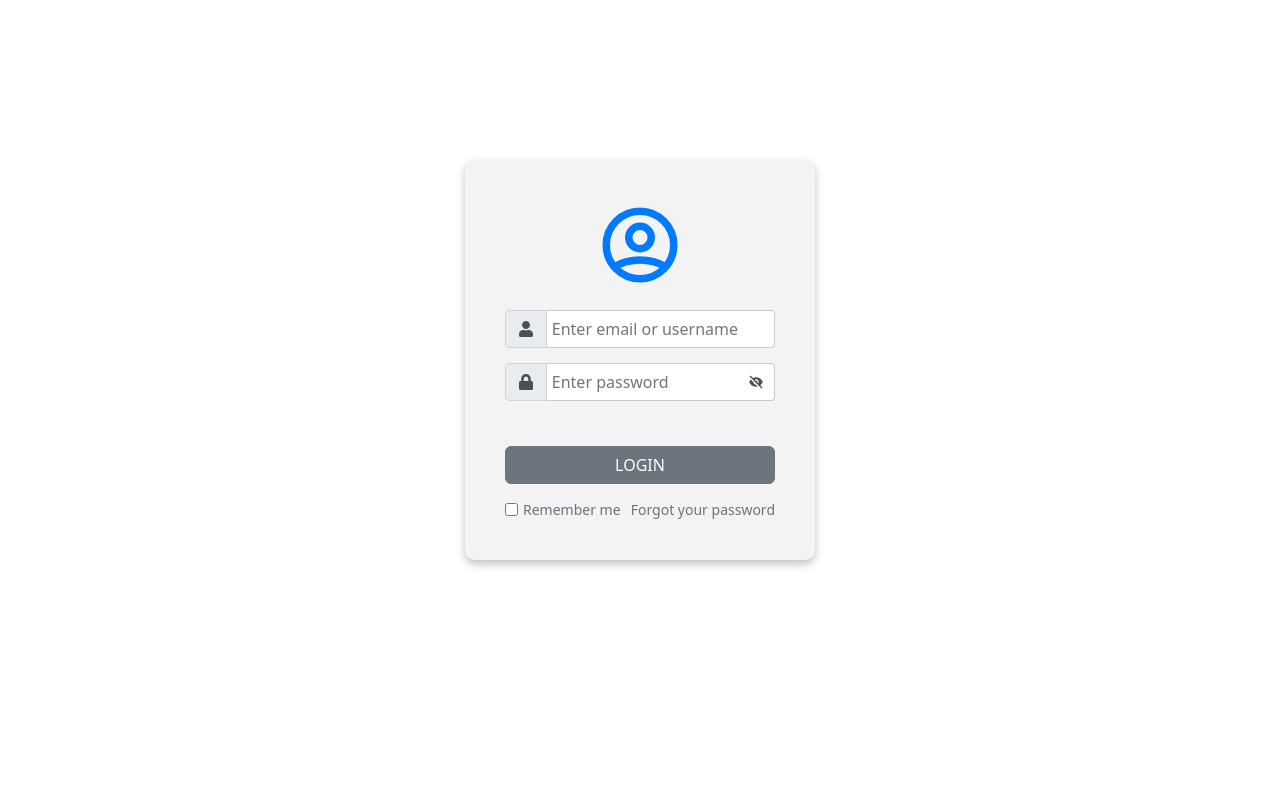
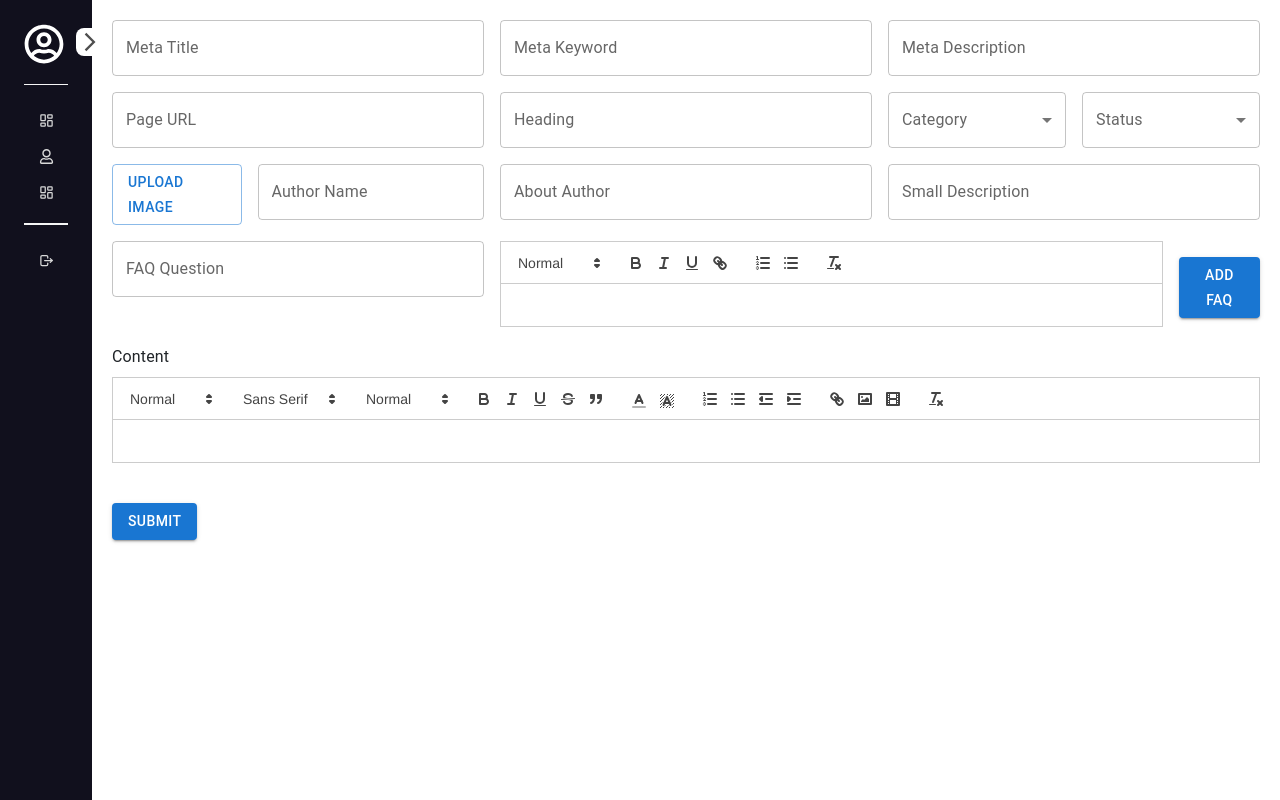
Before and after one commit to suryamani1kumar/admincrm, a React (Vite) app: page /blog/addblog in a window 1280 px wide. Before the commit this address led to /. Built offline with nearby package versions, Linux system fonts and the light colour scheme.

Commit message:
add material ui component

```diff
--- a/package.json
+++ b/package.json
@@ -10,6 +10,9 @@
     "preview": "vite preview"
   },
   "dependencies": {
+    "@emotion/react": "^11.14.0",
+    "@emotion/styled": "^11.14.0",
+    "@mui/material": "^7.0.2",
     "axios": "^1.7.9",
     "bootstrap": "^5.3.3",
     "js-cookie": "^3.0.5",
--- a/src/App.jsx
+++ b/src/App.jsx
@@ -6,7 +6,7 @@ import { protectedRoutes, publicRoutes } from './utils/routes';
 import Cookies from 'js-cookie';
 
 function App() {
-  const [isAuthenticated, setIsAuthenticated] = useState(false);
+  const [isAuthenticated, setIsAuthenticated] = useState(true);
   const [isSidebarActive, setIsSidebarActive] = useState(true);
   useEffect(() => {
     const access_token = Cookies.get('a_token');
--- a/src/component/textEditor/TextEditor.jsx
+++ b/src/component/textEditor/TextEditor.jsx
@@ -1,13 +1,14 @@
 import 'react-quill/dist/quill.snow.css';
 import ReactQuill from 'react-quill';
 import {
+  Box,
   Button,
-  Col,
-  Container,
-  Form,
-  Row,
-  FloatingLabel,
-} from 'react-bootstrap';
+  Grid,
+  TextField,
+  MenuItem,
+  Typography,
+} from '@mui/material';
+import React from 'react';
 import { Editorformats, Editormodules } from '../Data';
 
 const TextEditor = ({ blogForm, setBlogFrom, sumbit }) => {
@@ -42,197 +43,201 @@ const TextEditor = ({ blogForm, setBlogFrom, sumbit }) => {
   };
 
   return (
-    <Container>
-      <Form onSubmit={sumbit}>
-        <Row className="mb-3">
-          <Col>
-            <Form.Group>
-              <Form.Label>Meta Title</Form.Label>
-              <Form.Control
-                placeholder="meta title"
+    <Box component="form" onSubmit={sumbit} noValidate>
+      <Grid container spacing={2}>
+        <Grid size={{ xs: 12, md: 4, lg: 4 }}>
+          <TextField
+            label="Meta Title"
+            fullWidth
             name="metaTitle"
-                type="text"
             value={blogForm.metaTitle}
             onChange={handleblogForm}
+            placeholder="Meta Title"
           />
-            </Form.Group>
-          </Col>
-          <Col>
-            <Form.Group>
-              <Form.Label>Meta Keyword</Form.Label>
-              <Form.Control
-                placeholder="meta keyword"
+        </Grid>
+        <Grid size={{ xs: 12, md: 4, lg: 4 }}>
+          <TextField
+            label="Meta Keyword"
+            fullWidth
             name="metaKeyword"
-                type="text"
             value={blogForm.metaKeyword}
             onChange={handleblogForm}
+            placeholder="Meta Keyword"
           />
-            </Form.Group>
-          </Col>
-        </Row>
-        <Row className="mb-3">
-          <Col>
-            <Form.Group>
-              <Form.Label>Meta Description</Form.Label>
-              <Form.Control
-                placeholder="meta description"
+        </Grid>
+
+        <Grid size={{ xs: 12, md: 4, lg: 4 }}>
+          <TextField
+            label="Meta Description"
+            fullWidth
             name="metaDescription"
-                type="text"
             value={blogForm.metaDescription}
             onChange={handleblogForm}
+            placeholder="Meta Description"
           />
-            </Form.Group>
-          </Col>
-          <Col>
-            <Form.Group>
-              <Form.Label>PageUrl</Form.Label>
-              <Form.Control
-                placeholder="pageUrl"
+        </Grid>
+        <Grid size={{ xs: 12, md: 4, lg: 4 }}>
+          <TextField
+            label="Page URL"
+            fullWidth
             name="pageUrl"
-                type="text"
             value={blogForm.pageUrl}
             onChange={handleblogForm}
+            placeholder="Page URL"
           />
-            </Form.Group>
-          </Col>
-        </Row>
-        <Row className="mb-3">
-          <Col>
-            <Row>
-              <Col>
-                <Form.Label>Category</Form.Label>
-                <Form.Select
+        </Grid>
+        <Grid size={{ xs: 12, md: 4, lg: 4 }}>
+          <TextField
+            label="Heading"
+            fullWidth
+            name="heading"
+            value={blogForm.heading}
+            onChange={handleblogForm}
+            placeholder="Heading"
+          />
+        </Grid>
+        <Grid size={{ xs: 12, md: 4, lg: 2 }}>
+          <TextField
+            select
+            label="Category"
+            fullWidth
             name="category"
-                  id="category"
             value={blogForm.category}
             onChange={handleblogForm}
           >
-                  <option>select menu</option>
-                  <option value="travel">travel</option>
-                  <option value="food">food</option>
-                </Form.Select>
-              </Col>
-              <Col>
-                <Form.Label>Status</Form.Label>
-                <Form.Select
+            <MenuItem value="">Select menu</MenuItem>
+            <MenuItem value="travel">Travel</MenuItem>
+            <MenuItem value="food">Food</MenuItem>
+          </TextField>
+        </Grid>
+
+        <Grid size={{ xs: 12, md: 4, lg: 2 }}>
+          <TextField
+            select
+            label="Status"
+            fullWidth
             name="active"
-                  id="active"
             value={blogForm.active}
             onChange={handleblogForm}
           >
-                  <option>select menu</option>
-                  <option value="true">Active</option>
-                  <option value="false">inActive</option>
-                </Form.Select>
-              </Col>
-            </Row>{' '}
-          </Col>
-          <Col>
-            <Form.Group>
-              <Form.Label>Image</Form.Label>
-              <Form.Control placeholder="Image" type="file" />
-            </Form.Group>
-          </Col>
-        </Row>
-        <Row className="mb-3">
-          <Col>
-            <Form.Group>
-              <Form.Label>Heading</Form.Label>
-              <Form.Control
-                placeholder="Heading"
-                name="heading"
-                type="text"
-                value={blogForm.heading}
+            <MenuItem value="">Select menu</MenuItem>
+            <MenuItem value="true">Active</MenuItem>
+            <MenuItem value="false">Inactive</MenuItem>
+          </TextField>
+        </Grid>
+
+        <Grid size={{ xs: 12, md: 4, lg: 1.5 }}>
+          <Button variant="outlined" component="label" fullWidth>
+            Upload Image
+            <input hidden type="file" name="image" />
+          </Button>
+        </Grid>
+        <Grid size={{ xs: 12, md: 4, lg: 2.5 }}>
+          <TextField
+            label="Author Name"
+            fullWidth
+            name="authorName"
+            value={blogForm.authorName}
             onChange={handleblogForm}
+            placeholder="Author Name"
           />
-            </Form.Group>
-          </Col>
-          <Col>
-            <Form.Label>Description</Form.Label>
-            <Form.Control
-              as="textarea"
-              placeholder="Description"
+        </Grid>
+
+        <Grid size={{ xs: 12, md: 4, lg: 4 }}>
+          <TextField
+            label="About Author"
+            fullWidth
+            multiline
+            minRows={1}
+            name="authorDescription"
+            value={blogForm.authorDescription}
+            onChange={handleblogForm}
+            placeholder="About Author"
+          />
+        </Grid>
+        <Grid size={{ xs: 12, md: 4, lg: 4 }}>
+          <TextField
+            label="Small Description"
+            fullWidth
             name="smallDescription"
-              style={{ height: '50px' }}
+            multiline
+            minRows={1}
             value={blogForm.smallDescription}
             onChange={handleblogForm}
+            placeholder="Description"
           />
-          </Col>
-        </Row>
-        <Row className="mb-3">
-          <Col>
+        </Grid>
+
+        {blogForm.faqs.map((faqitem, i) => (
+          <React.Fragment key={i}>
+            <Grid size={{ xs: 12, md: 4, lg: 4 }}>
+              <TextField
+                label="FAQ Question"
+                fullWidth
+                value={faqitem.ques}
+                onChange={(e) => handlefaqs(e.target.value, 'ques', i)}
+                placeholder="FAQ Question"
+              />
+            </Grid>
+
+            <Grid size={{ xs: 12, md: 4, lg: 7 }}>
+              <ReactQuill
+                value={faqitem.ans}
+                onChange={(e) => handlefaqs(e, 'ans', i)}
+              />
+            </Grid>
+
+            {blogForm.faqs.length > 1 && (
+              <Grid size={{ xs: 12, md: 4, lg: 1}}>
+                <Button
+                  variant="contained"
+                  color="error"
+                  onClick={() => handledeleteFAQ(i)}
+                  sx={{ mt: 2 }}
+                >
+                  Delete
+                </Button>
+              </Grid>
+            )}
+          </React.Fragment>
+        ))}
+
+        <Grid size={{ xs: 12, md: 4, lg: 1}}>
+          <Button
+            variant="contained"
+            onClick={handlemoreFAQ}
+            sx={{ mt: 2 }}
+          >
+            Add FAQ
+          </Button>
+        </Grid>
+        <Grid size={12}>
+          <Typography variant="subtitle1" gutterBottom>
+            Content
+          </Typography>
           <ReactQuill
             value={blogForm.content}
-              onChange={(value) => setBlogFrom({ ...blogForm, content: value })}
+            onChange={(value) =>
+              setBlogFrom({ ...blogForm, content: value })
+            }
             formats={Editorformats}
             modules={Editormodules}
           />
-          </Col>
-        </Row>
-        <Row className="mb-3">
-          <Col>
-            <Form.Group>
-              <Form.Label>Author Name</Form.Label>
-              <Form.Control
-                placeholder="Author Name"
-                name="authorName"
-                type="text"
-                value={blogForm.authorName}
-                onChange={handleblogForm}
-              />
-            </Form.Group>
-          </Col>
-          <Col>
-            <FloatingLabel controlId="floatingTextarea2" label="About Author">
-              <Form.Control
-                as="textarea"
-                placeholder="About Author comment"
-                style={{ height: '100px' }}
-                value={blogForm.authorDescription}
-                onChange={handleblogForm}
-              />
-            </FloatingLabel>
-          </Col>
-        </Row>
-        {blogForm.faqs.map((faqitem, i) => (
-          <Row className="mb-3" key={i}>
-            <Col>
-              <Form.Group>
-                <Form.Label>FAQS Question</Form.Label>
-                <Form.Control
-                  placeholder="FAQS Question"
-                  name="faqs"
-                  type="text"
-                  value={faqitem.ques}
-                  onChange={(e) => handlefaqs(e.target.value, 'ques', i)}
-                />
-              </Form.Group>
-            </Col>
+        </Grid>
 
-            <Col>
-              <ReactQuill
-                value={faqitem.ans}
-                onChange={(e) => handlefaqs(e.target.value, 'ans', i)}
-              />
-            </Col>
-            {blogForm.faqs.length > 1 && (
-              <Col xs lg="1">
+        <Grid item xs={12}>
           <Button
-                  onClick={() => handledeleteFAQ(i)}
-                  className="bg-danger border-danger"
+            type="submit"
+            variant="contained"
+            fullWidth
+            sx={{ mt: 3 }}
           >
-                  Delete
+            Submit
           </Button>
-              </Col>
-            )}
-          </Row>
-        ))}
-        <Row className="float-end">
-          <Button onClick={handlemoreFAQ}>Add FAQ</Button>
-        </Row>
-        <Button type="sumbit">Sumbit</Button>
-      </Form>
-    </Container>
+        </Grid>
+
+      </Grid>
+    </Box>
   );
 };
 
```
Also changed, not shown: 1 other file (tests, documents, lock files or other folders). Lines whose indentation alone changed are shown as unchanged.
